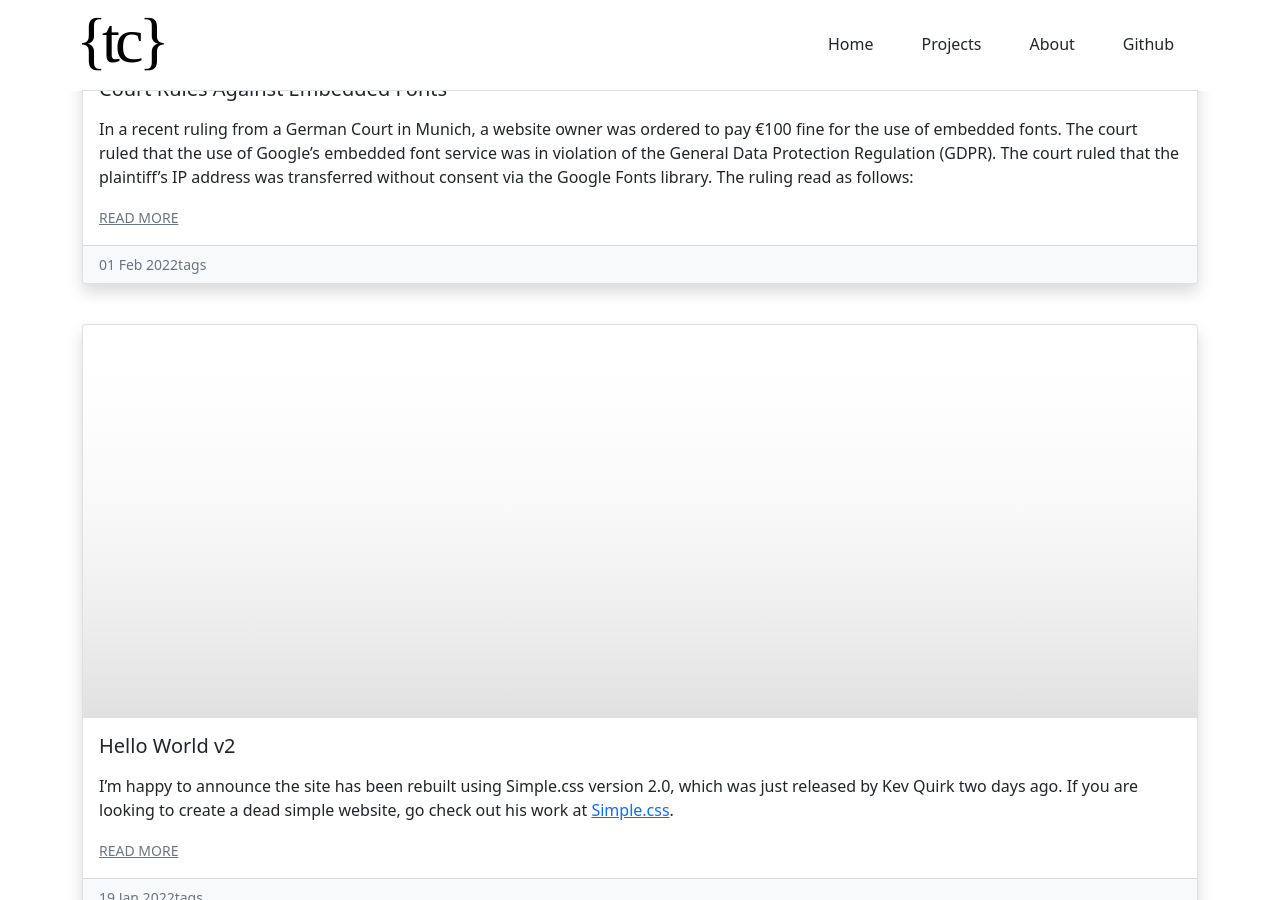
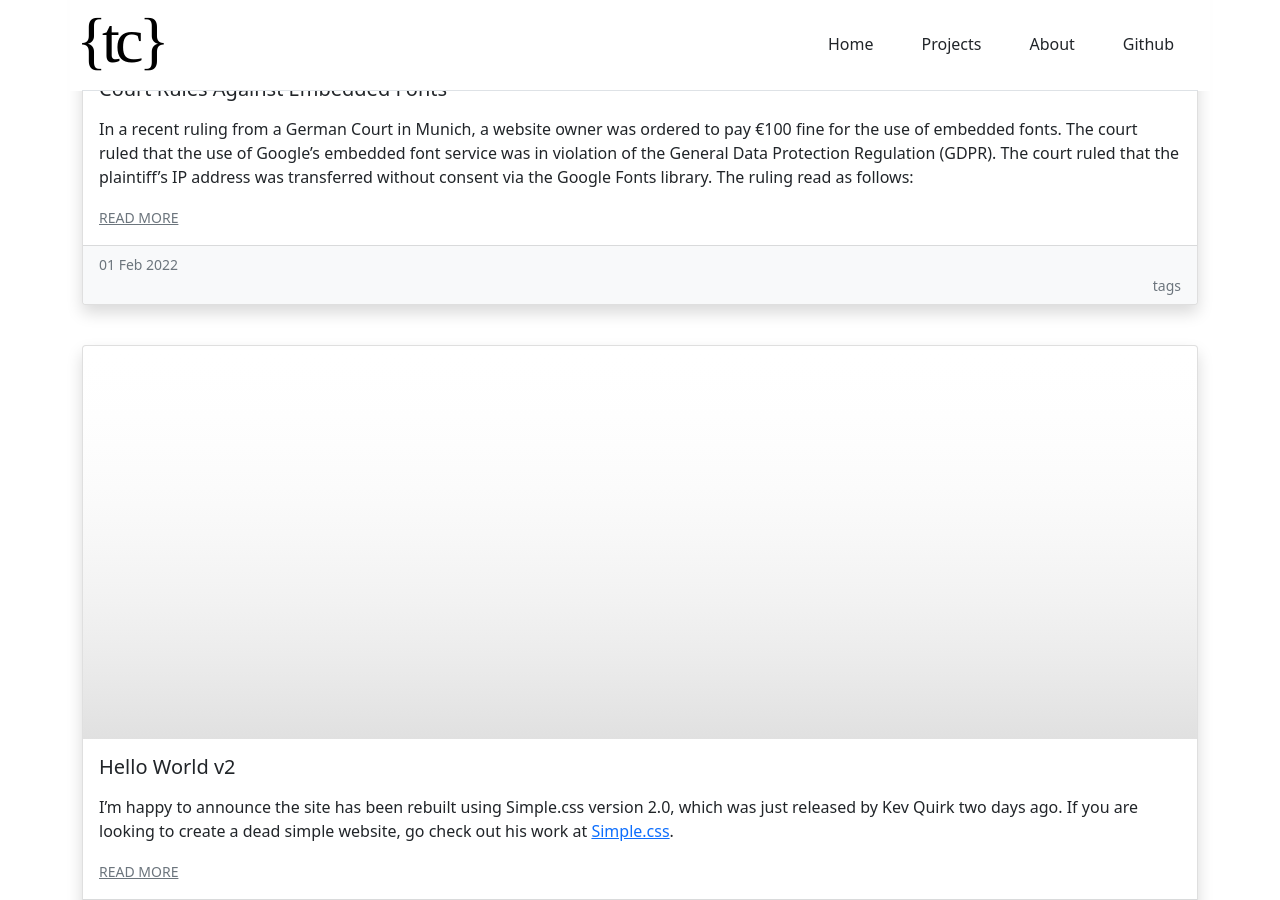
Before and after one commit to acavella/dev.cavella.com, a Jekyll site: the page built from index.md, in a window 1280 px wide and 900 px high, scrolled down 448 px. Built offline with Jekyll 4.4.1, drawn with Linux system fonts in a browser that asks for light colours.

Commit message:
update flex
Signed-off-by: Tony Cavella <9434191+acavella@users.noreply.github.com>

```diff
--- a/index.md
+++ b/index.md
@@ -13,7 +13,7 @@ layout: default
     <p class="card-text">{{ post.excerpt }}</p>
     <small><a href="{{ post.url }}" class="card-link text-secondary">READ MORE</a></small>
   </div>
-  <div class="card-footer bg-light d-flex">
+  <div class="card-footer bg-light">
     <div class="d-flex justify-content-start"><small class="text-muted">{{ post.date | date_to_string }}</small></div>
     <div class="d-flex justify-content-end"><small class="text-muted">tags</small></div>
   </div>
```
